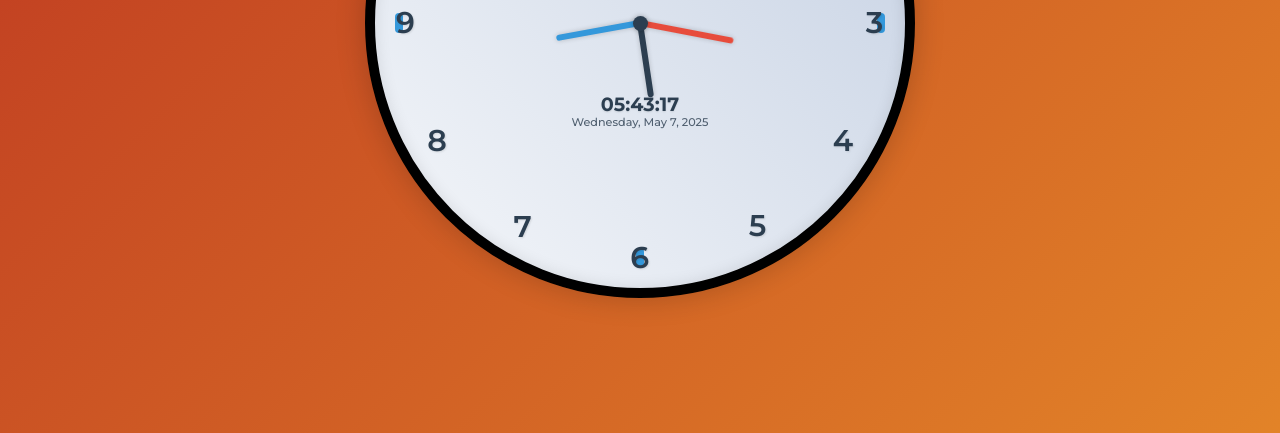
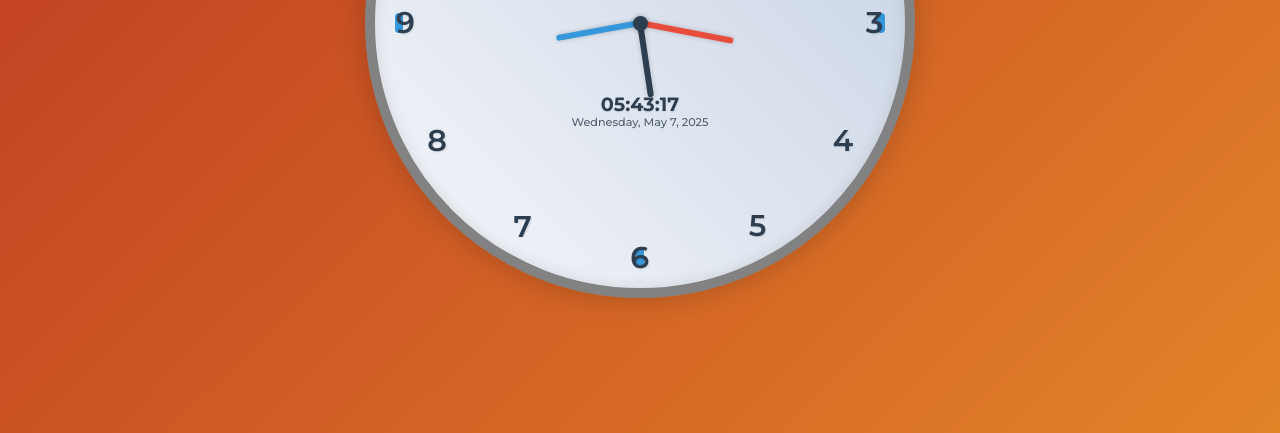
Before and after one commit to vikrampal038/Analog-Clock, a plain HTML site: page index.html in a window 1280 px wide. Shown: the part 367-800 px from the top of the page. Drawn offline with Linux system fonts and the light colour scheme.

```diff
--- a/style.css
+++ b/style.css
@@ -47,7 +47,7 @@ body{
     aspect-ratio: 1/1;
     border-radius: 50%;
     background: linear-gradient(45deg, #f5f7fa, #c3cfe2);
-    border: 10px solid #000000;
+    border: 10px solid #828282;
     box-shadow: 0 0 30px rgba(0, 0, 0, 0.2), inset 0 0 15px rgba(0, 0, 0, 0.1);
     display: flex;
     justify-content: center;
```
